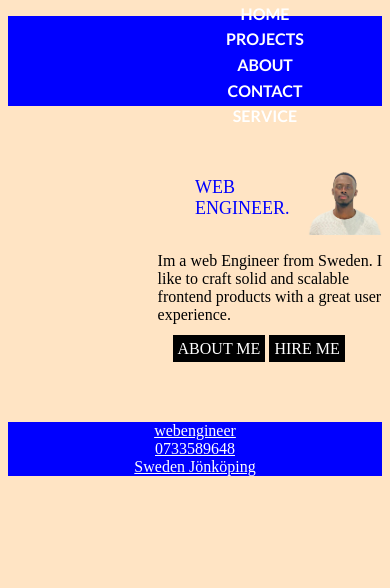
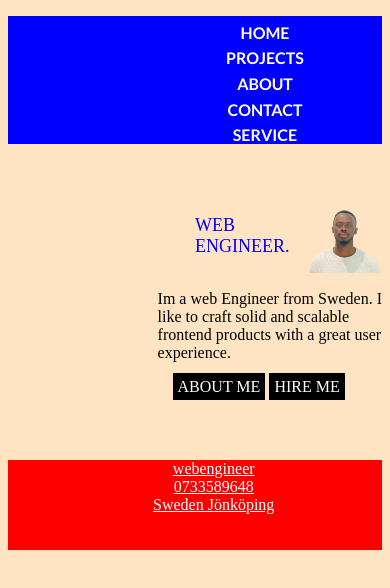
Before and after one commit to Bigdanton/Professional-one, a plain HTML site: page index.html in a window 390 px wide. Drawn offline with Linux system fonts and the light colour scheme.

Commit message:
styles.css

```diff
--- a/styles.css
+++ b/styles.css
@@ -8,6 +8,7 @@ body {
   justify-content: center;
   display: flex;
   height: 90px;
+  align-items: center;
 }
 
 .title li {
@@ -17,6 +18,9 @@ body {
   color: white;
   font-family: "Inter", sans-serif;
   font-family: "Lato", sans-serif;
+}
+.titleli :hover {
+  color: blueviolet;
 }
 .img-picture {
   float: right;
@@ -50,8 +54,9 @@ p {
 
 /* footer */
 footer {
-  background-color: blue;
+  background-color: red;
   margin-top: 17%;
+  height: 90px;
 }
 footer a {
   display: flex;
@@ -66,11 +71,13 @@ footer a {
   .title li {
     display: flex;
     flex-direction: column;
+    align-content: center;
   }
   .title {
     display: flex;
     flex-direction: column;
-    align-items: center;
+    align-self: center;
+    height: fit-content;
   }
   p {
     display: flex;
@@ -82,4 +89,10 @@ footer a {
     align-items: center;
     margin-left: 44%;
   }
+  footer a {
+    display: flex;
+    justify-items: space-around;
+    align-items: center;
+    margin-left: 10%;
+  }
 }
```
